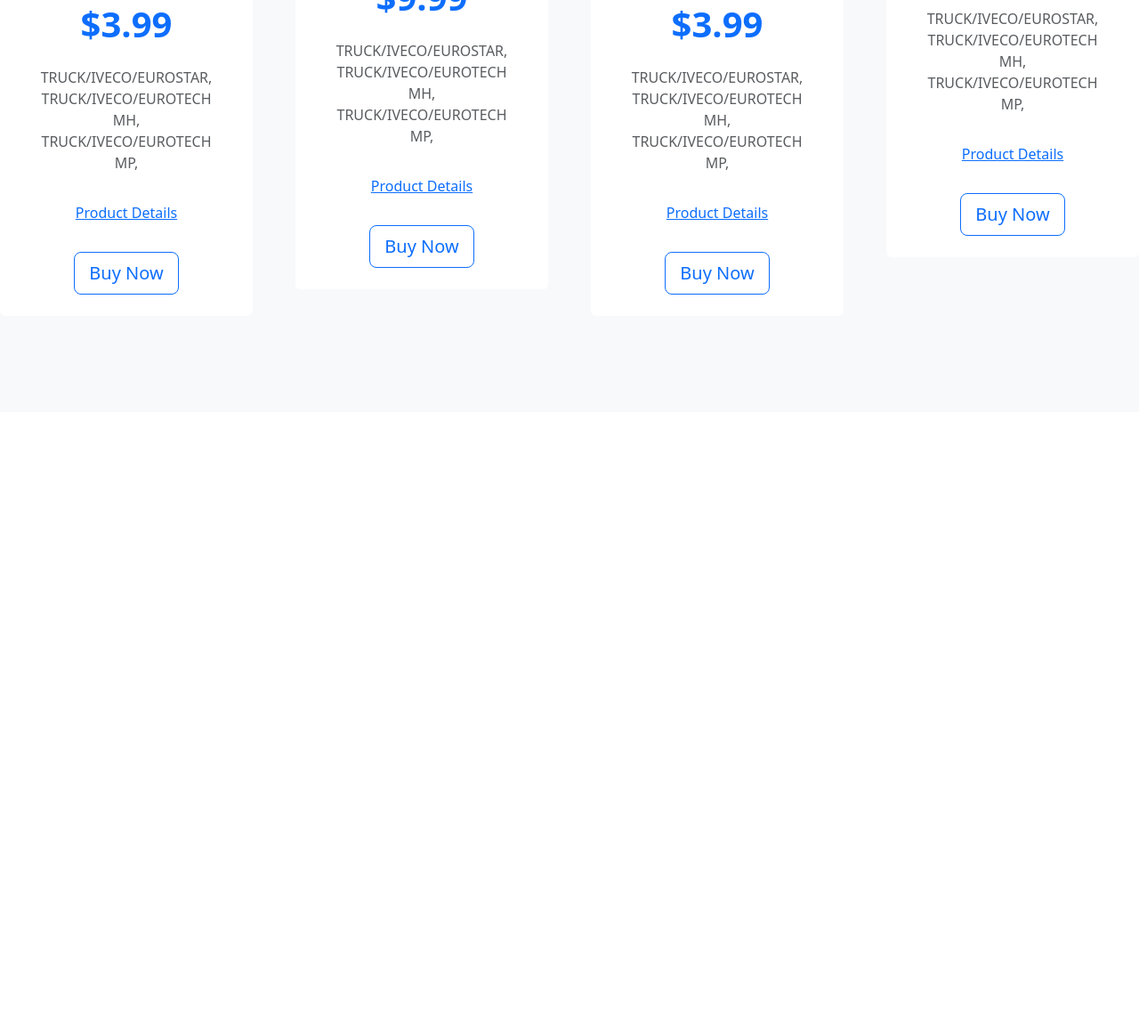
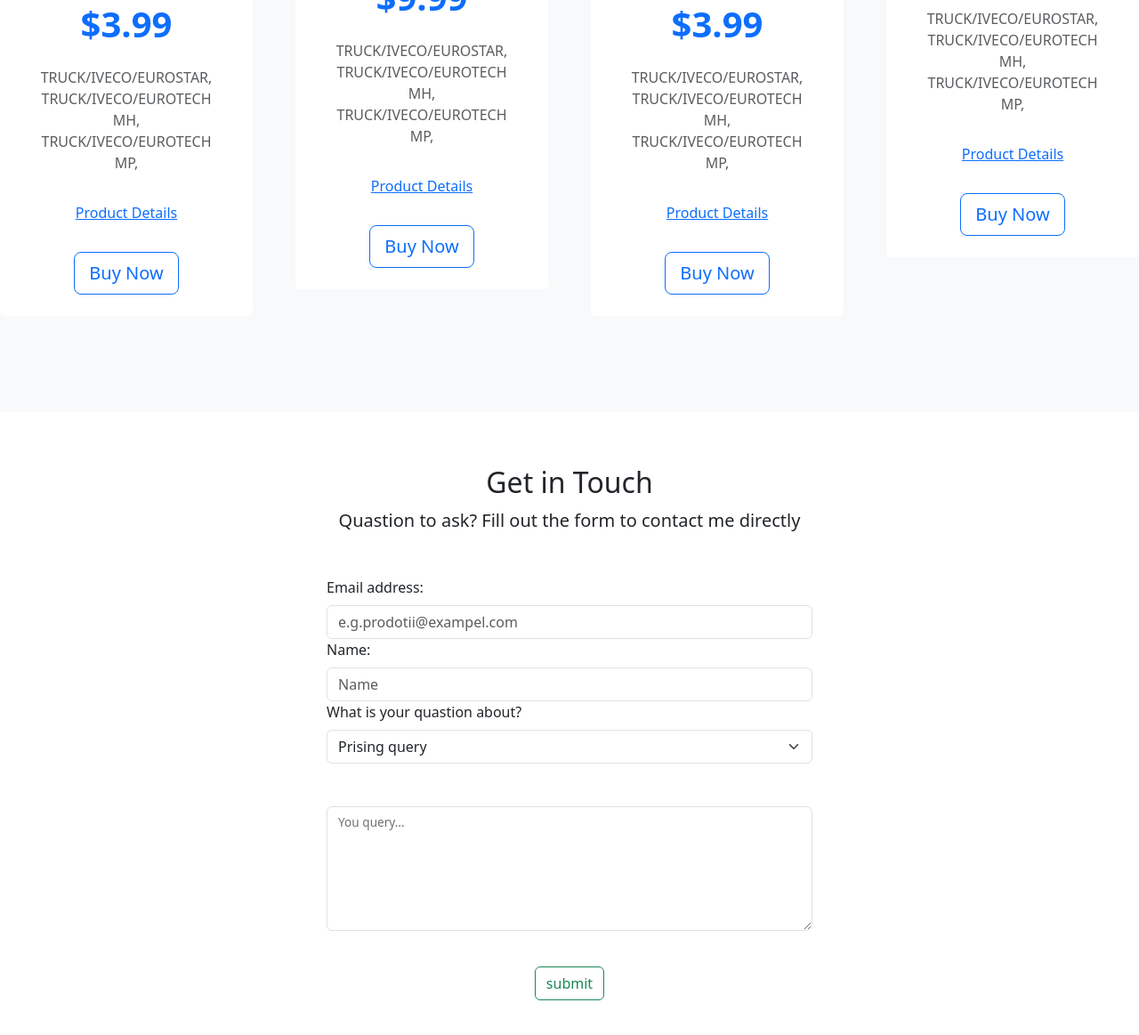
Before and after one commit to babiyy/babiyy.github.io, a plain HTML site: page index.html in a window 1280 px wide. Shown: the part 2754-3917 px from the top of the page at 89% size. Before the commit the page ends 3217 px from the top, so only its background shows below. Drawn offline with nearby package versions, Linux system fonts and the light colour scheme.

Commit message:
Add files via upload

```diff
--- a/index.html
+++ b/index.html
@@ -1,3 +1,4 @@
+
 <html lang="en" data-bs-theme="">
 <head>
     <meta charset="UTF-8">
@@ -96,7 +97,7 @@
                 <p class="display-6 fn-bold ">Select Your Vehicle</p>
                 <p class="text-muted fn-bold m-">Provide Vehicle details to confirm fitment</p>
 
-                <div class="d-lg-flex">
+                <div class="d-md-flex">
                     <div class="dropdown mx-3  my-3">
                         <button class="btn btn-lg  btn-outline-success dropdown-toggle px-4" type="button" data-bs-toggle="dropdown" aria-expanded="false">
                           1 | YEAR
@@ -274,12 +275,6 @@
             </div>
         </div>
 
-
-
-
-
-
-
     </div>
 </section>
 
@@ -288,5 +283,47 @@
 
 
     <!--reviews list-->
+    <!--contact forme-->
+    <section id="contact">
+        <div class="container-lg">
+            <div class="text-center">
+                <h2>Get in Touch</h2>
+                <p class="lead">Quastion to ask? Fill out the form to contact me directly</p>
+            </div>
+            <div class="row justify-content-center my-5">
+                <div class="col-lg-6">
+                    <form action="">
+                        <label for="emal" class="form-label">Email address:</label>
+                        <input type="text" class="form-control" id="email" placeholder="e.g.prodotii@exampel.com">
+
+                        <label for="passwod" class="form-label">Name:</label>
+                        <input type="text" class="form-control"  placeholder="Name">
+
+                        <label for="subject" class="form-label">What is your quastion about?</label>
+                        <select class="form-select" id="subject">
+                            <option value="pricing" selected>Prising query</option>
+                            <option value="contact" >Contact query</option>
+                            <option value="other" >other query</option>
+                        </select>
+
+                        <div class="form-floating mb-4 mt-5">
+                            <textarea name="" id="query" class="form-control" style="height: 140px;"></textarea>
+                            <label for="query">You query...</label>
+
+                        </div>
+
+
+
+                        <div class="text-center">
+                        <button class="btn btn-outline-success my-3 " >submit</button>
+                        </div>
+                    </form>
+                </div>
+
+            </div>
+
+
+        </div>
+    </section>
 </body>
 </html>
```
